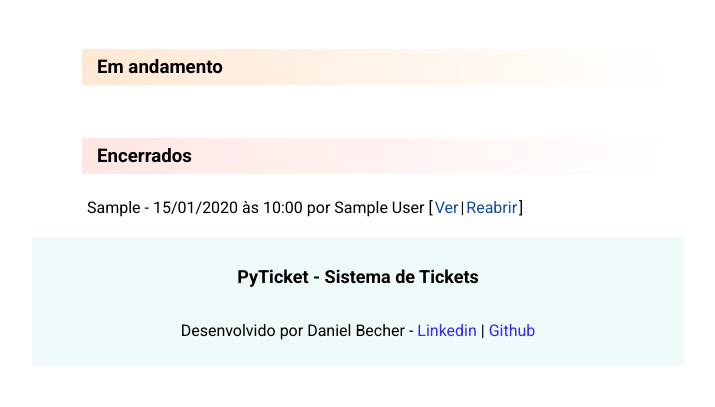
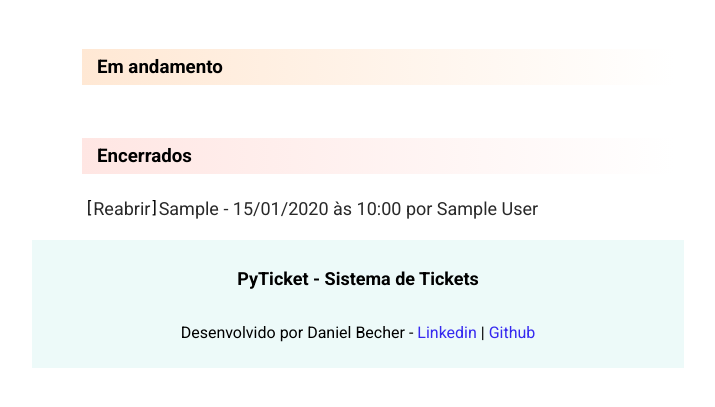
Before and after one commit to danielbecher/pyticket, a Django app: page /tickets/ in a window 1280 px wide. Shown: the part 268-675 px from the top of the page, without its empty margins (282-997 px from the left). Run offline with Django 4.2, Linux system fonts and the light colour scheme; a user stored in the database is signed in; tables that the repository leaves empty hold one stand-in row (values such as "Sample post").

Commit message:
Ajustes no CSS

```diff
--- a/pyticket/static/css/tickets.css
+++ b/pyticket/static/css/tickets.css
@@ -59,8 +59,9 @@
 }
 
 .tickets__links {
+    font-size: 18px;
     text-decoration: none;
-    color: #154a99;
+    color: #292929;
     padding: 0 2px;
 }
 
--- a/pyticket/templates/tickets.html
+++ b/pyticket/templates/tickets.html
@@ -10,7 +10,7 @@
         {% for ticket in tickets %}
         {% if ticket.status == 'Aberto' %}
         <li class="tickets__lista--item">
-             {{ ticket.assunto }} - {{ ticket.get_data_ticket }} às {{ ticket.get_hora_ticket }} por {{ ticket.get_nome_usuario }} [<a class="tickets__links" href="ticket/?id={{ ticket.id }}">Ver</a> | <a class="tickets__links" href="fecha/?id={{ ticket.id }}">Fechar</a>]
+            [<a class="tickets__links" href="fecha/?id={{ ticket.id }}">Fechar</a>] <a class="tickets__links" href="ticket/?id={{ ticket.id }}"> {{ ticket.assunto }} - {{ ticket.get_data_ticket }} às {{ ticket.get_hora_ticket }} por {{ ticket.get_nome_usuario }}</a>
         </li>{% endif %} {% endfor %}
     </ul>
 
@@ -18,7 +18,7 @@
         <h3 class="tickets__titulo--subtituloaguardando">Em andamento</h3>
             {% for ticket in tickets %}
             {% if ticket.status == 'Aguardando' %}
-            <li class="tickets__lista--item"> {{ ticket.assunto }} - {{ ticket.get_data_ticket }} às {{ ticket.get_hora_ticket }} por {{ ticket.get_nome_usuario }} [<a class="tickets__links" href="ticket/?id={{ ticket.id }}">Ver</a> | <a class="tickets__links"href="fecha/?id={{ ticket.id }}">Fechar</a>]
+            <li class="tickets__lista--item"> [<a class="tickets__links"href="fecha/?id={{ ticket.id }}">Fechar</a>] <a class="tickets__links" href="ticket/?id={{ ticket.id }}">{{ ticket.assunto }} - {{ ticket.get_data_ticket }} às {{ ticket.get_hora_ticket }} por {{ ticket.get_nome_usuario }} </a>
             </li> {% endif %} {% endfor %}
         </h3>
     </ul>
@@ -27,7 +27,7 @@
         <h3 class="tickets__titulo--subtitulofechado">Encerrados</h3>
             {% for ticket in tickets %}
             {% if ticket.status == 'Fechado' %}
-            <li class="tickets__lista--item"> {{ ticket.assunto }} - {{ ticket.get_data_ticket }} às {{ ticket.get_hora_ticket }} por {{ ticket.get_nome_usuario }} [<a class="tickets__links" href="ticket/?id={{ ticket.id }}">Ver</a> | <a class="tickets__links" href="abre/?id={{ ticket.id }}">Reabrir</a>]
+            <li class="tickets__lista--item">[<a class="tickets__links" href="abre/?id={{ ticket.id }}"> Reabrir</a>] <a class="tickets__links" href="ticket/?id={{ ticket.id }}">{{ ticket.assunto }} - {{ ticket.get_data_ticket }} às {{ ticket.get_hora_ticket }} por {{ ticket.get_nome_usuario }}</a>
             </li> {% endif %} {% endfor %}
         </h3>
     </ul>
```
